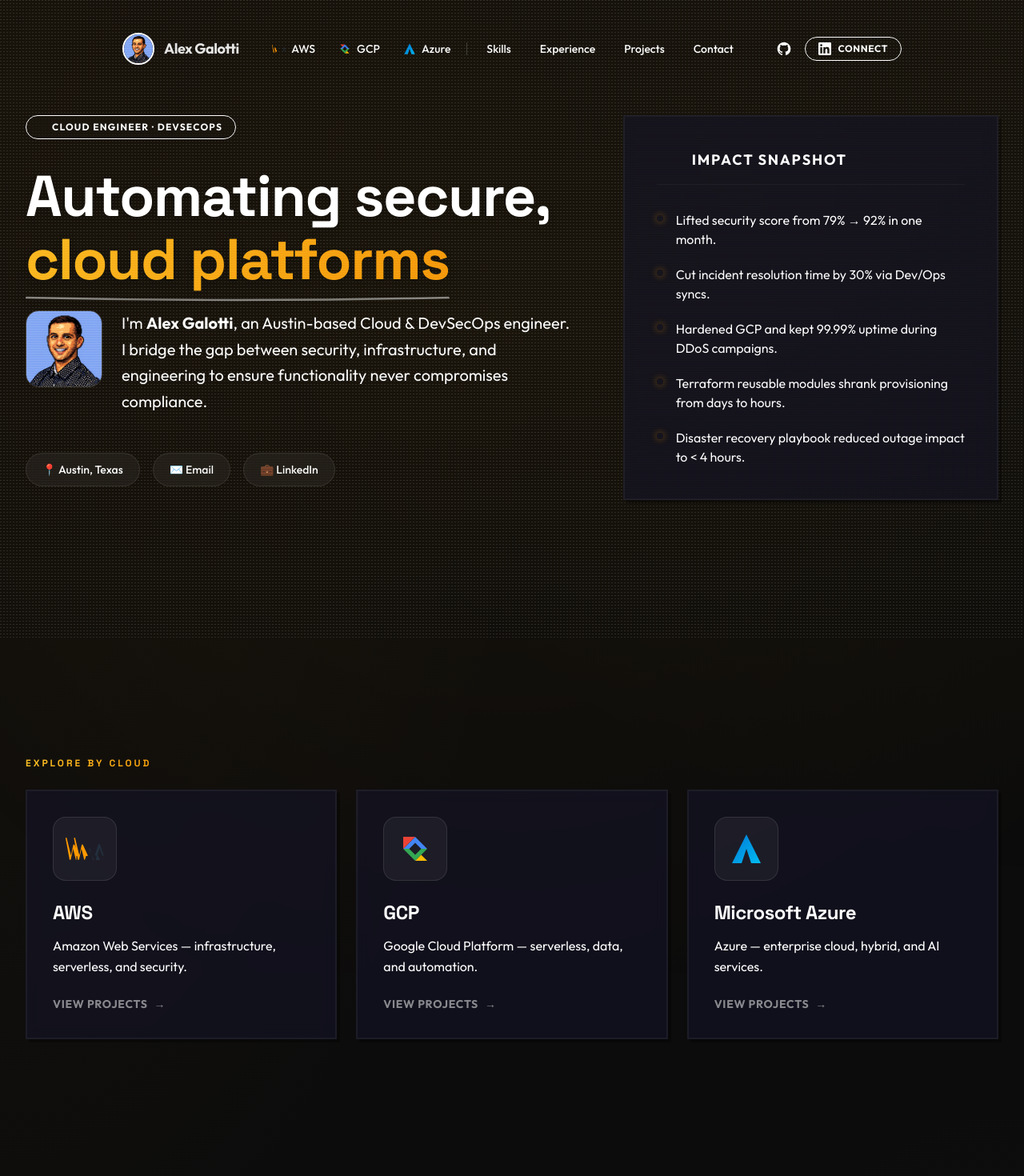
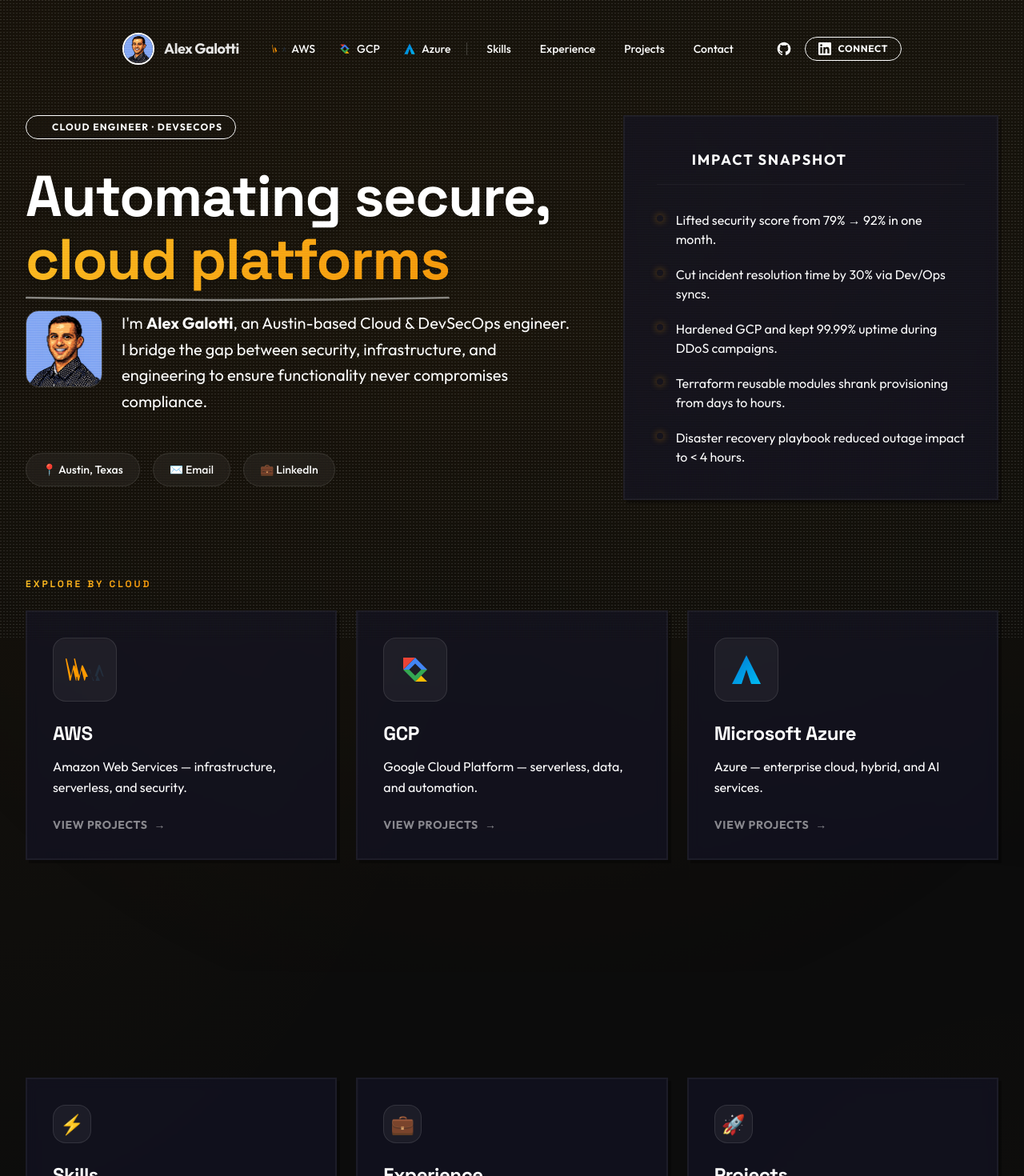
Before and after one commit to koisounds/website-redesign, a Next.js app: page / in a window 1280 px wide. Shown: the top 1470 px of the page at 80% size. Built offline with nearby package versions, Linux system fonts and the light colour scheme.

Commit message:
removed gap

```diff
--- a/app/page.tsx
+++ b/app/page.tsx
@@ -34,10 +34,10 @@
 export default function Home() {
   return (
     <Layout>
-      <HeroSection />
-
-      {/* Cloud provider project cards */}
-      <section className="section-wrapper relative z-10">
+      <div>
+        <HeroSection />
+        {/* Cloud provider project cards — no gap from hero */}
+        <section className="pt-0 pb-6 md:pb-12 relative z-10">
         <h2 className="section-title mb-8">Explore by cloud</h2>
         <div className="grid grid-cols-1 md:grid-cols-3 gap-6">
           {CLOUD_PROVIDERS.map((cloud) => (
@@ -77,7 +77,8 @@
             </Link>
           ))}
         </div>
-      </section>
+        </section>
+      </div>
 
       {/* Dashboard Grid */}
       <section className="section-wrapper relative z-10">
--- a/components/hero-section.tsx
+++ b/components/hero-section.tsx
@@ -19,7 +19,7 @@
   }, []);
 
   return (
-    <section className="section-wrapper pt-20 md:pt-32" id="top">
+    <section className="section-wrapper pt-20 md:pt-32 pb-0" id="top">
       <div className="grid grid-cols-1 gap-12 lg:grid-cols-12 lg:gap-16 lg:items-start">
         <div className="space-y-8 lg:col-span-7 animate-fade-in">
           <div
```
